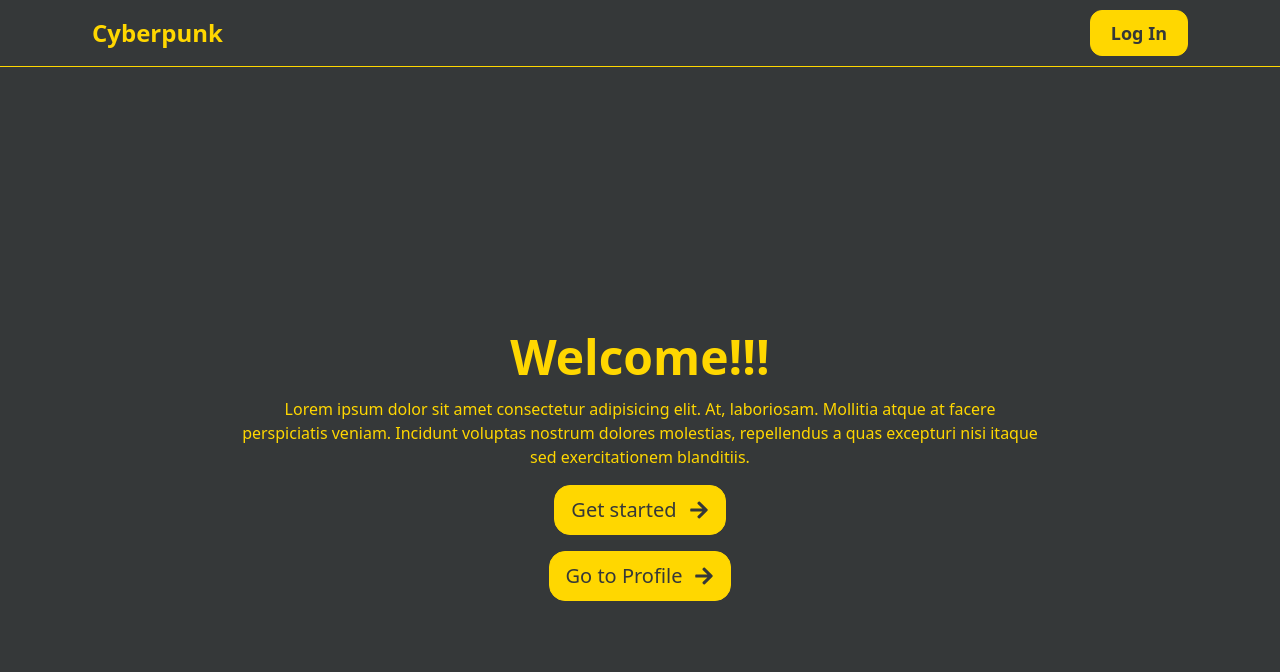
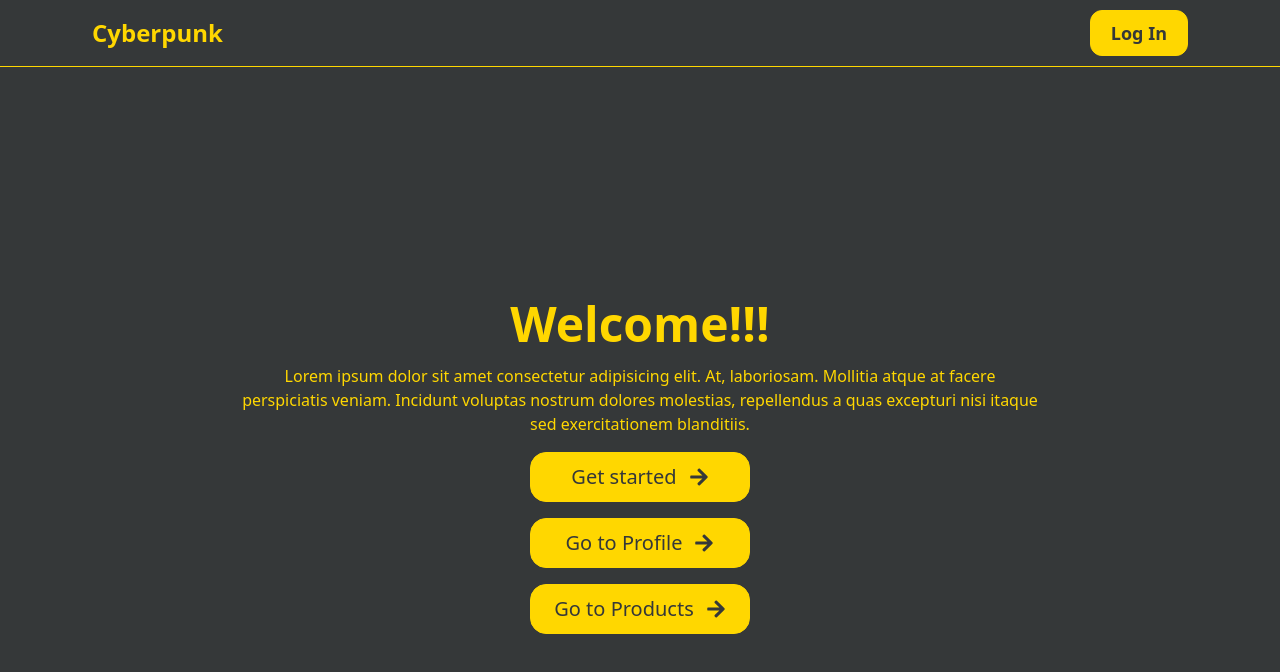
Before and after one commit to sultanov460/fullstack-, a Next.js app: page / in a window 1280 px wide. Shown: the top 672 px of the page. Built offline with nearby package versions, Linux system fonts and the light colour scheme; no server answers.

Commit message:
Salam aleykum world

```diff
--- a/app/products/[productId]/error.tsx
+++ /dev/null
@@ -1,13 +0,0 @@
-"use client";
-
-const Error = () => {
-  return (
-    <div className="text-center pt-15">
-      <h1 className="text-9xl font-extrabold text-primary pb-5 mt-10 border-b border-primary inline">
-        404
-      </h1>
-    </div>
-  );
-};
-
-export default Error;
--- /dev/null
+++ b/app/products/error.tsx
@@ -0,0 +1,22 @@
+"use client";
+
+interface ErrorBoundaryProps {
+  reset: () => void;
+  error: Error;
+}
+
+const Error = ({ error, reset }: ErrorBoundaryProps) => {
+  return (
+    <div className="text-center pt-15 flex flex-col gap-3 items-center justify-center">
+      <h1 className="text-9xl font-extrabold text-primary pb-5 border-b border-primary inline">
+        500
+      </h1>
+      <p className="text-red-700 text-2xl">{error.message}</p>
+      <button onClick={reset} className="text-4xl text-primary cursor-pointer">
+        Reset
+      </button>
+    </div>
+  );
+};
+
+export default Error;
--- a/app/verify-email/page.tsx
+++ b/app/verify-email/page.tsx
@@ -2,7 +2,7 @@
 
 import { useRouter, useSearchParams } from "next/navigation";
 import { useEffect, useState } from "react";
-import { useAuth } from "../context/authContext";
+import axios from "axios";
 
 const VerifyEmailPage = () => {
   const searchParams = useSearchParams();
@@ -11,7 +11,6 @@ const VerifyEmailPage = () => {
 
   const [status, setStatus] = useState<string>("Verifying...");
 
-  const { setToken } = useAuth();
   const router = useRouter();
 
   useEffect(() => {
@@ -21,22 +20,22 @@ const VerifyEmailPage = () => {
     }
 
     const verifyUser = async () => {
-      const res = await fetch(
+      const res = await axios.post(
         `${process.env.NEXT_PUBLIC_API_URL}/api/auth/verify-email`,
         {
-          method: "POST",
-          headers: {
-            "Content-Type": "application/json",
-          },
-          body: JSON.stringify({ email, token }),
+          email,
+          token,
+        },
+        {
+          withCredentials: true,
         }
       );
 
-      const data = await res.json();
+      const data = res.data;
 
-      if (res.ok) {
+      if (data) {
         setStatus("Email verified successfully!");
-        setToken(data.token);
+
         router.push("/");
       } else setStatus(data.error || "Verification failed.");
     };
--- a/widgets/Hero.tsx
+++ b/widgets/Hero.tsx
@@ -11,11 +11,20 @@ const Hero = () => {
         dolores molestias, repellendus a quas excepturi nisi itaque sed
         exercitationem blanditiis.
       </p>
-      <button className="bg-primary text-xl text-bg px-4 py-2.5 border border-primary rounded-2xl hover:bg-transparent hover:text-primary transition duration-300 flex items-center gap-3 cursor-pointer">
+      <button className="bg-primary w-55  text-xl text-bg px-4 py-2.5 justify-center border border-primary rounded-2xl hover:bg-transparent hover:text-primary transition duration-300 flex items-center gap-3 cursor-pointer">
         Get started <FaArrowRight size={20} />
       </button>
-      <Link href={'/profile'} className="bg-primary text-xl text-bg px-4 py-2.5 border border-primary rounded-2xl hover:bg-transparent hover:text-primary transition duration-300 flex items-center gap-3 cursor-pointer">
+      <Link
+        href={"/profile"}
+        className="bg-primary w-55  text-xl text-bg px-4 py-2.5 justify-center border border-primary rounded-2xl hover:bg-transparent hover:text-primary transition duration-300 flex items-center gap-3 cursor-pointer"
+      >
         Go to Profile <FaArrowRight size={20} />
+      </Link>
+      <Link
+        href={"/products"}
+        className="bg-primary w-55  text-xl text-bg px-4 py-2.5 justify-center border border-primary rounded-2xl hover:bg-transparent hover:text-primary transition duration-300 flex items-center gap-3 cursor-pointer"
+      >
+        Go to Products <FaArrowRight size={20} />
       </Link>
     </div>
   );
```
